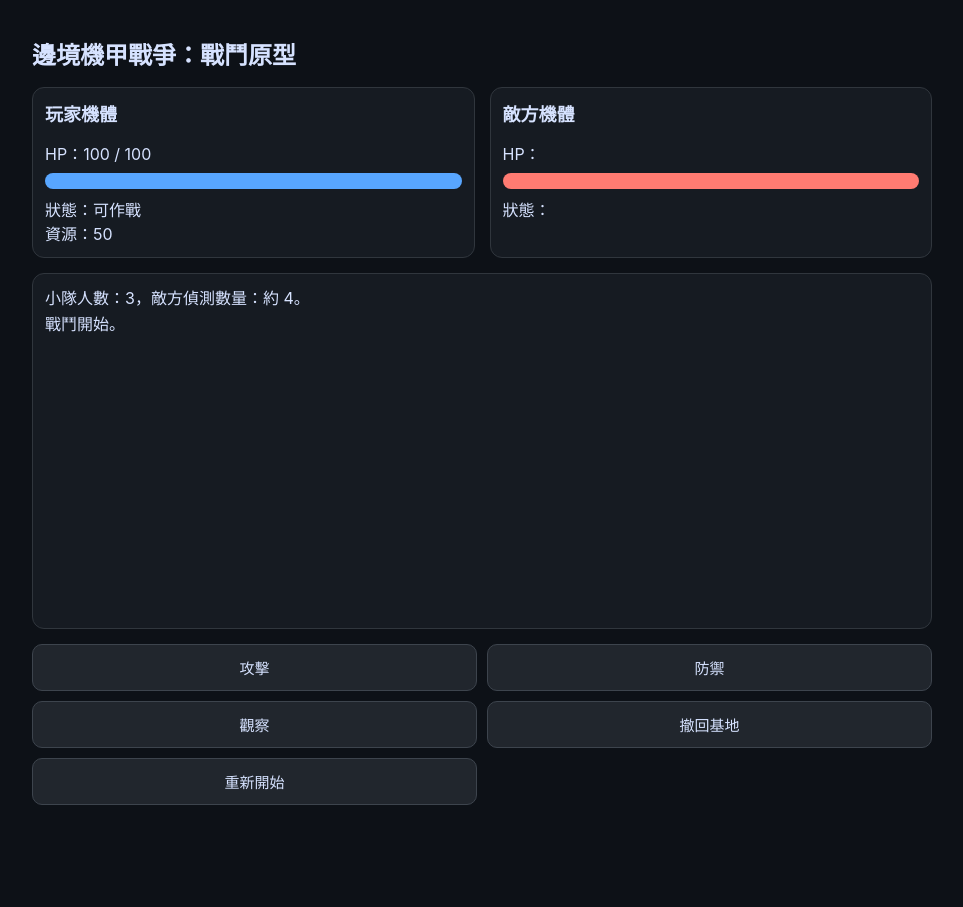
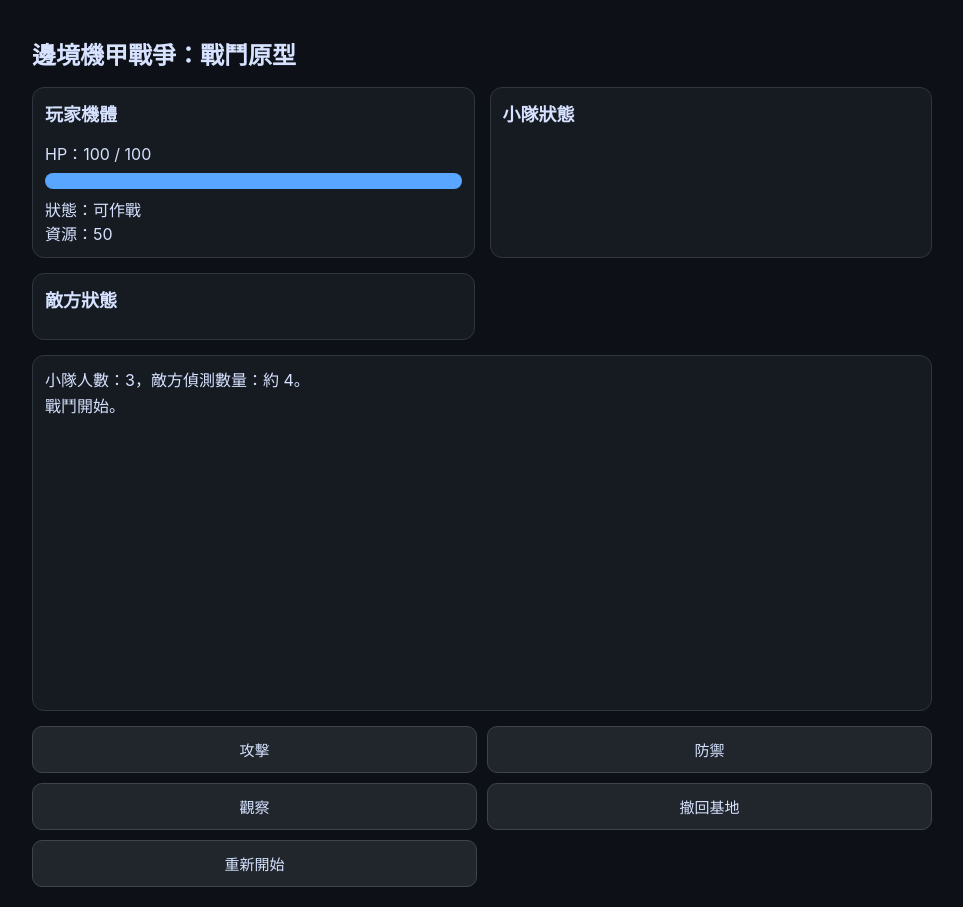
Before and after one commit to aesopn04104/mecha-game, a plain HTML site: page index.html in a window 1280 px wide. Shown: the whole page, without its empty margins (158-1121 px from the left). Before the commit the page ends 825 px from the top, so only its background shows below. Drawn offline with Linux system fonts and the light colour scheme.

Commit message:
Show ally and enemy status panels

```diff
--- a/index.html
+++ b/index.html
@@ -19,10 +19,13 @@
   </div>
 
   <div class="unit">
-    <h2>敵方機體</h2>
-    <div>HP：<span id="enemyHp"></span></div>
-    <div class="bar"><div id="enemyHpBar" class="bar-inner enemy"></div></div>
-    <div>狀態：<span id="enemyState"></span></div>
+    <h2>小隊狀態</h2>
+    <div id="allyStatus"></div>
+  </div>
+
+  <div class="unit">
+    <h2>敵方狀態</h2>
+    <div id="enemyStatus"></div>
   </div>
 </div>
 
```
